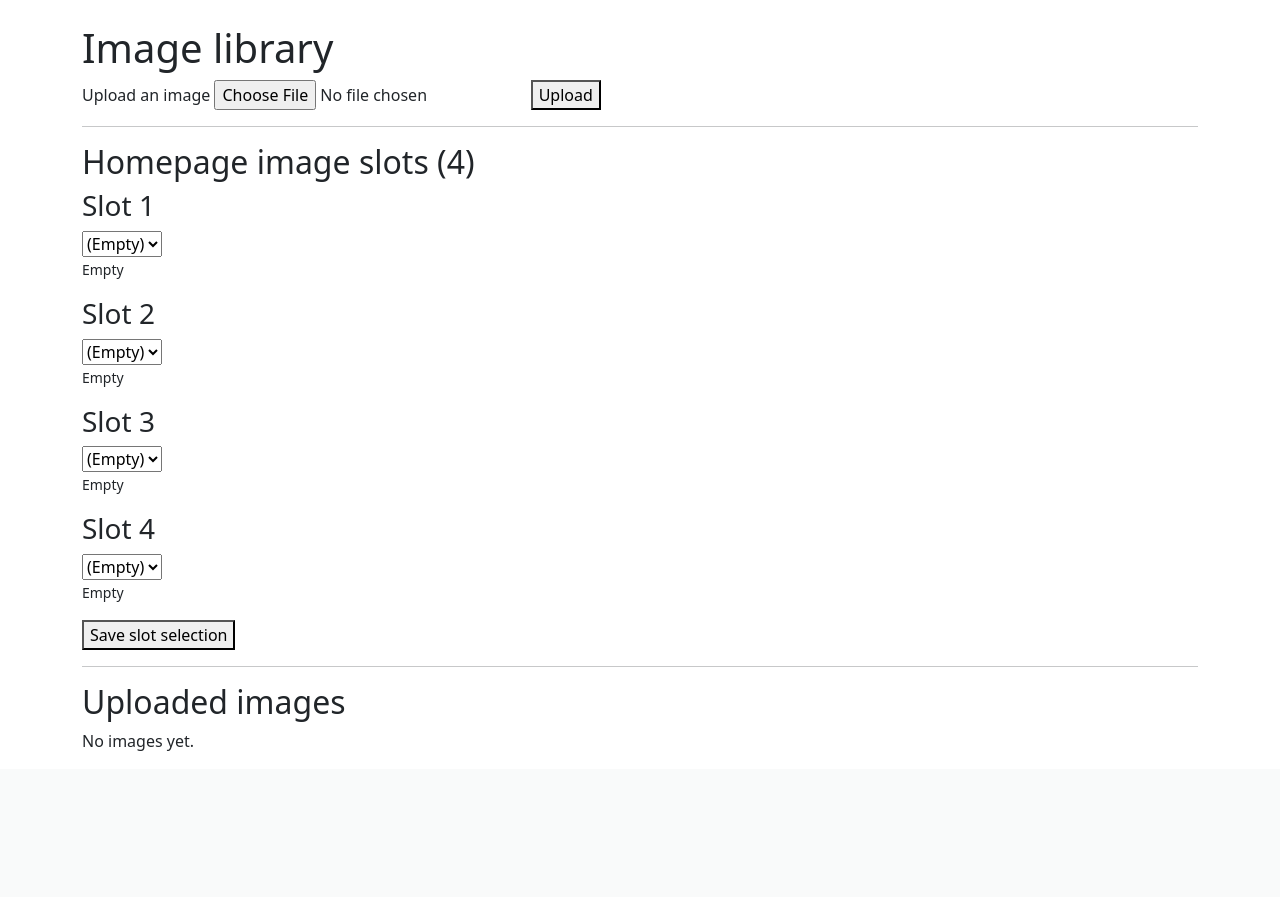
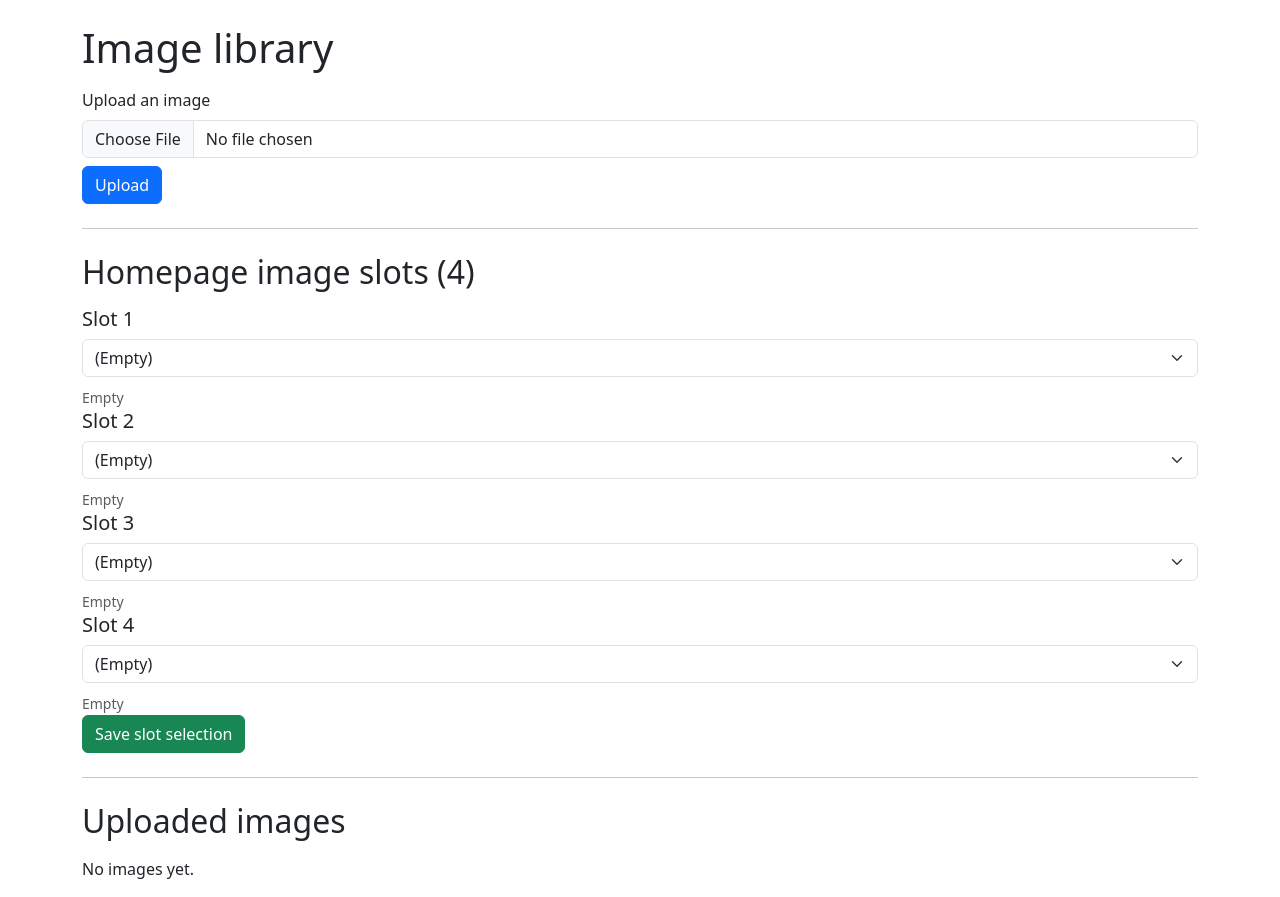
Before and after one commit to mpalubicki/RestaurantOrderingApp, a Flask app: template backend/app/templates/admin_images.html in a window 1280 px wide. Shown: the part 56-953 px from the top of the page. Before the commit the page ends 807 px from the top, so only its background shows below. Run offline with Flask 3, Linux system fonts and the light colour scheme; the template is opened without the code that fills it, so the values that code supplies are empty.

Commit message:
Update admin_images.html
fixed image height (mistake from previous commit)

```diff
--- a/backend/app/templates/admin_images.html
+++ b/backend/app/templates/admin_images.html
@@ -1,46 +1,33 @@
 {% extends "base.html" %}
 
 {% block content %}
-<style>
-  .img-preview img {
-    max-height: 140px;
-    width: 100%;
-    height: auto;
-    object-fit: cover;
-    display: block;
-  }
+<link rel="stylesheet" href="{{ url_for('static', filename='css/admin_images.css') }}">
 
-  .img-media img {
-    max-height: 140px;
-    width: 100%;
-    height: auto;
-    object-fit: cover;
-    display: block;
-  }
-</style>
+<h1 class="mb-3">Image library</h1>
 
-<h1>Image library</h1>
-
-<form method="POST" enctype="multipart/form-data">
+<form method="POST" enctype="multipart/form-data" class="mb-3">
   <input type="hidden" name="csrf_token" value="{{ csrf_token() }}">
-  <label>Upload an image</label>
-  <input type="file" name="image" accept=".jpg,.jpeg,.png,.webp" required>
-  <button type="submit">Upload</button>
+  <div class="mb-2">
+    <label class="form-label">Upload an image</label>
+    <input class="form-control" type="file" name="image" accept=".jpg,.jpeg,.png,.webp" required>
+  </div>
+  <button class="btn btn-primary" type="submit">Upload</button>
 </form>
 
-<hr>
+<hr class="my-4">
 
-<h2>Homepage image slots (4)</h2>
+<h2 class="mb-3">Homepage image slots (4)</h2>
 
-<form method="POST" action="{{ url_for('admin.update_homepage_slots') }}">
+<form method="POST" action="{{ url_for('admin.update_homepage_slots') }}" class="mb-3">
   <input type="hidden" name="csrf_token" value="{{ csrf_token() }}">
+
   <div class="slot-grid">
     {% for n in [1,2,3,4] %}
       {% set key = 'slot' ~ n %}
       <div class="slot-card">
-        <h3>Slot {{ n }}</h3>
+        <h3 class="h5 mb-2">Slot {{ n }}</h3>
 
-        <select name="{{ key }}">
+        <select class="form-select" name="{{ key }}">
           <option value="">(Empty)</option>
           {% for img in images %}
             <option value="{{ img._id }}" {% if slots and slots[key] and img._id == slots[key] %}selected{% endif %}>
@@ -56,38 +43,42 @@
               <img src="{{ current[0].url }}" alt="Slot {{ n }} image">
             </div>
           {% endif %}
-          <p><small>Currently set</small></p>
+          <p class="mt-2 mb-0"><small class="text-muted">Currently set</small></p>
         {% else %}
-          <p><small>Empty</small></p>
+          <p class="mt-2 mb-0"><small class="text-muted">Empty</small></p>
         {% endif %}
       </div>
     {% endfor %}
   </div>
 
-  <button type="submit">Save slot selection</button>
+  <button class="btn btn-success" type="submit">Save slot selection</button>
 </form>
 
-<hr>
+<hr class="my-4">
 
-<h2>Uploaded images</h2>
+<h2 class="mb-3">Uploaded images</h2>
+
 <div class="img-grid">
   {% for img in images %}
     <div class="img-card">
       <div class="img-media">
         <img src="{{ img.url }}" alt="Uploaded image">
       </div>
-      <small>{{ img.object_name }}</small>
 
-      <form method="POST" action="{{ url_for('admin.hide_uploaded_image') }}" style="margin-top:8px;">
+      <div class="mt-2">
+        <small class="text-muted">{{ img.object_name }}</small>
+      </div>
+
+      <form method="POST" action="{{ url_for('admin.hide_uploaded_image') }}" class="mt-2">
         <input type="hidden" name="csrf_token" value="{{ csrf_token() }}">
         <input type="hidden" name="image_id" value="{{ img._id }}">
-        <button type="submit">Hide from library</button>
+        <button class="btn btn-outline-secondary btn-sm" type="submit">Hide from library</button>
       </form>
 
-      <form method="POST" action="{{ url_for('admin.delete_uploaded_image') }}" style="margin-top:6px;">
+      <form method="POST" action="{{ url_for('admin.delete_uploaded_image') }}" class="mt-2">
         <input type="hidden" name="csrf_token" value="{{ csrf_token() }}">
         <input type="hidden" name="image_id" value="{{ img._id }}">
-        <button type="submit">Delete from bucket</button>
+        <button class="btn btn-outline-danger btn-sm" type="submit">Delete from bucket</button>
       </form>
     </div>
   {% else %}
```
